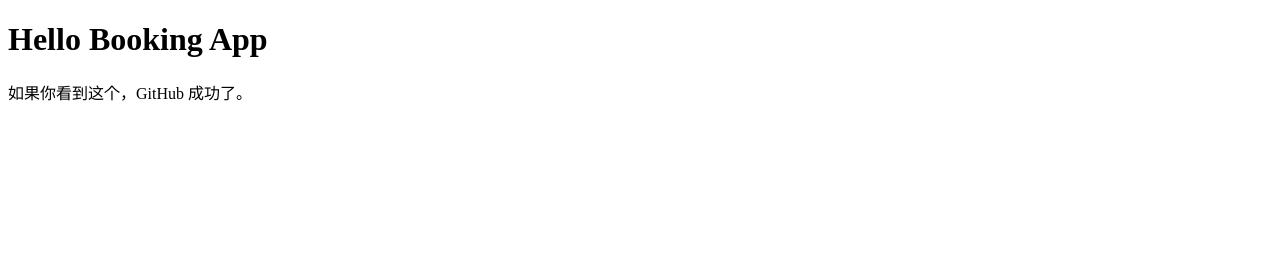
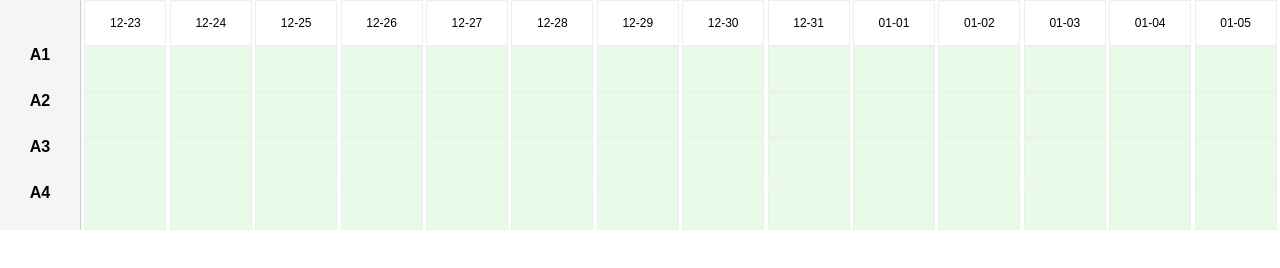
Before and after one commit to yzysamson/booking-calendar, a plain HTML site: page index.html in a window 1280 px wide. Drawn offline with Linux system fonts and the light colour scheme.

Commit message:
room date grid ui

```diff
--- a/index.html
+++ b/index.html
@@ -1,11 +1,112 @@
 <!DOCTYPE html>
 <html>
 <head>
-  <meta name="viewport" content="width=device-width, initial-scale=1">
-  <title>Booking Calendar</title>
+<meta name="viewport" content="width=device-width, initial-scale=1" />
+<title>Booking Grid</title>
+
+<style>
+body {
+  margin: 0;
+  font-family: Arial, sans-serif;
+}
+
+.header {
+  display: grid;
+  grid-auto-flow: column;
+  position: sticky;
+  top: 0;
+  background: #fff;
+  z-index: 10;
+}
+
+.room-col {
+  width: 80px;
+  min-width: 80px;
+  background: #f5f5f5;
+  border-right: 1px solid #ccc;
+  text-align: center;
+  font-weight: bold;
+}
+
+.cell {
+  width: 80px;
+  height: 44px;
+  border: 1px solid #eee;
+  text-align: center;
+  line-height: 44px;
+  font-size: 12px;
+}
+
+.row {
+  display: grid;
+  grid-auto-flow: column;
+}
+
+.booked {
+  background: #f8b4b4;
+}
+
+.free {
+  background: #e8fbe8;
+}
+
+.wrapper {
+  overflow-x: auto;
+}
+
+</style>
 </head>
+
 <body>
-  <h1>Hello Booking App</h1>
-  <p>如果你看到这个，GitHub 成功了。</p>
+
+<div class="wrapper" id="app"></div>
+
+<script>
+const rooms = ['A1','A2','A3','A4'];
+const days = [...Array(14)].map((_,i)=>{
+  const d = new Date();
+  d.setDate(d.getDate() + i);
+  return d.toISOString().slice(5,10); // MM-DD
+});
+
+const app = document.getElementById('app');
+
+/* Header (Date X-axis) */
+const header = document.createElement('div');
+header.className = 'header';
+
+const empty = document.createElement('div');
+empty.className = 'room-col';
+header.appendChild(empty);
+
+days.forEach(d=>{
+  const cell = document.createElement('div');
+  cell.className = 'cell';
+  cell.textContent = d;
+  header.appendChild(cell);
+});
+
+app.appendChild(header);
+
+/* Rows (Room Y-axis) */
+rooms.forEach(room=>{
+  const row = document.createElement('div');
+  row.className = 'row';
+
+  const label = document.createElement('div');
+  label.className = 'room-col';
+  label.textContent = room;
+  row.appendChild(label);
+
+  days.forEach(()=>{
+    const cell = document.createElement('div');
+    cell.className = 'cell free';
+    row.appendChild(cell);
+  });
+
+  app.appendChild(row);
+});
+</script>
+
 </body>
 </html>
```
